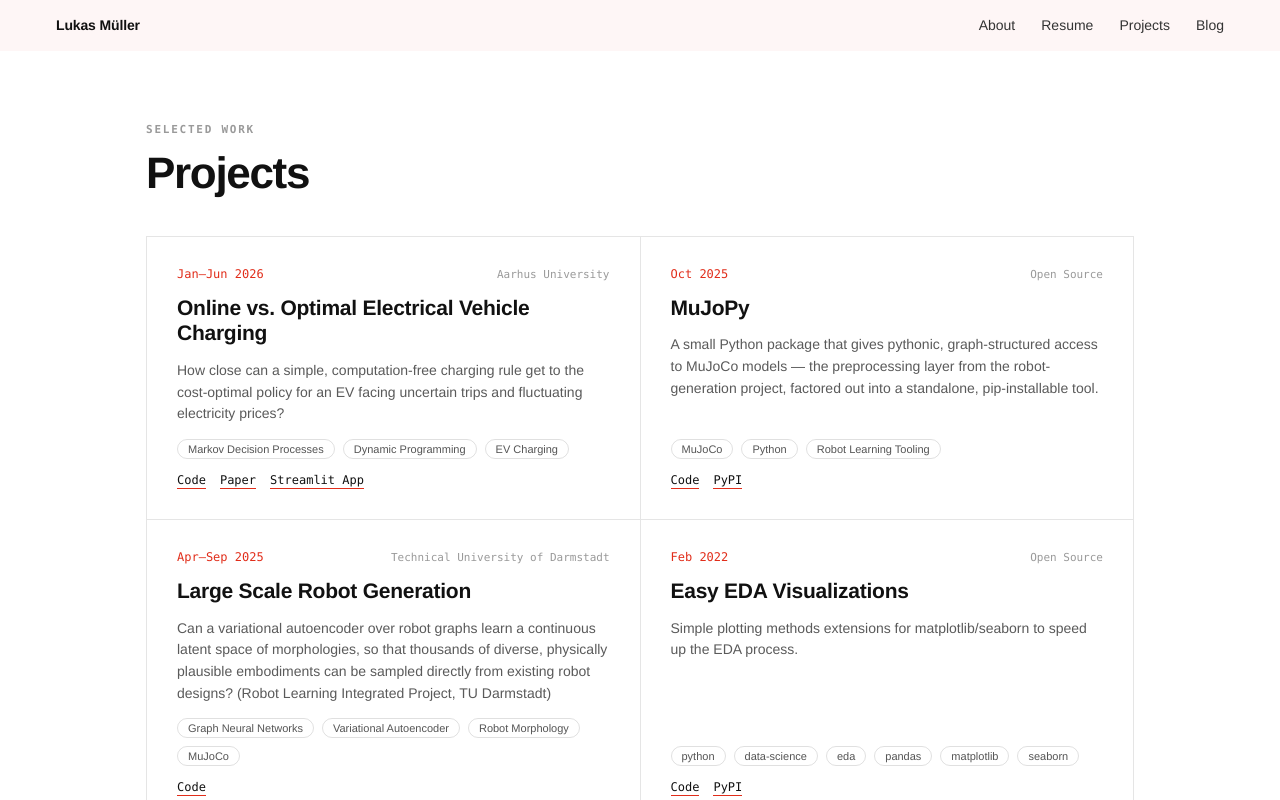
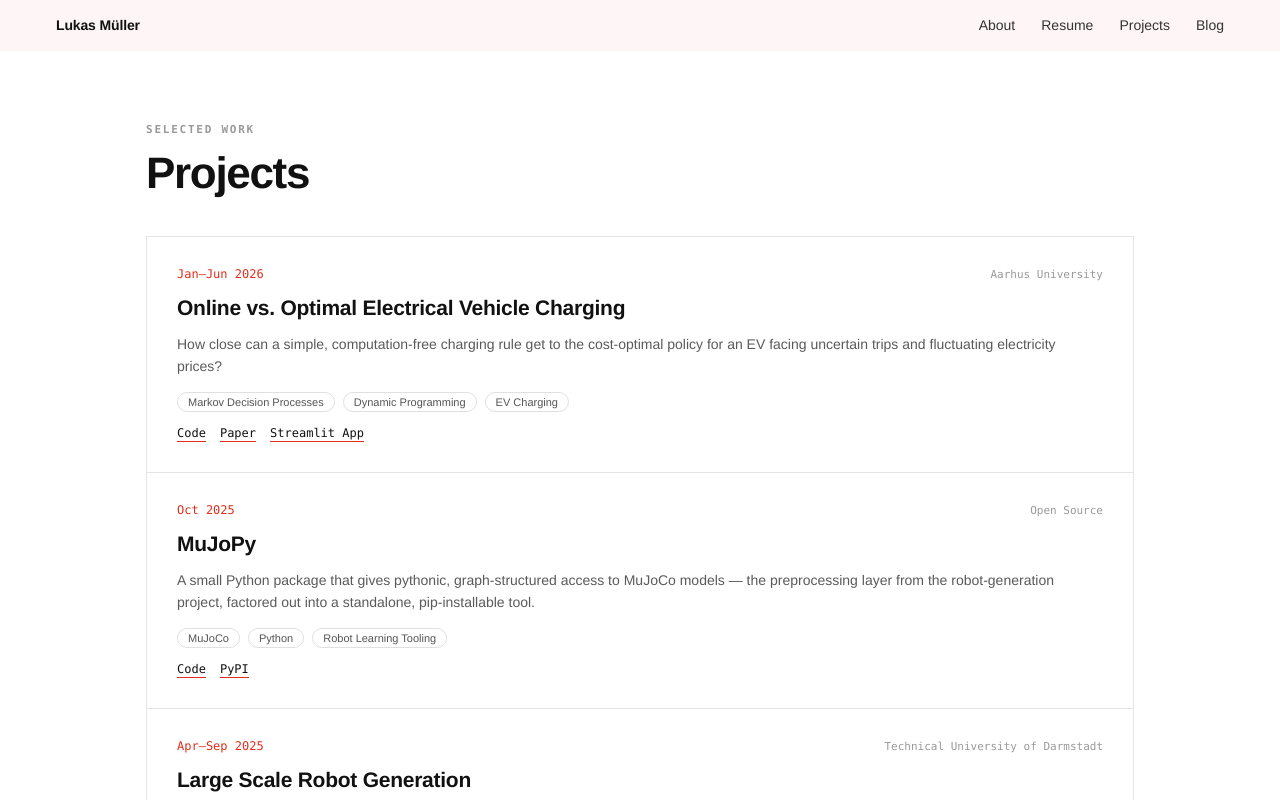
Before and after one commit to lbm2001/portfolio-site, a Next.js app: page /projects in a window 1280 px wide. Shown: the top 800 px of the page. Built offline with nearby package versions, Linux system fonts and the light colour scheme.

Commit message:
chore(projects): update layout

```diff
--- a/app/globals.css
+++ b/app/globals.css
@@ -643,6 +643,12 @@ a {
   color: inherit;
   min-height: 200px;
 }
+.work-list {
+  grid-template-columns: 1fr;
+}
+.work-list .work-card {
+  min-height: 0;
+}
 .work-meta {
   display: flex;
   align-items: baseline;
--- a/app/projects/page.tsx
+++ b/app/projects/page.tsx
@@ -18,7 +18,7 @@ export default function ProjectsPage() {
           <h1 className="page-title">Projects</h1>
         </div>
 
-        <div className="work-grid">
+        <div className="work-grid work-list">
           {projects.map((p) => (
             <ProjectCard key={p.slug} project={p} />
           ))}
--- a/components/Work.tsx
+++ b/components/Work.tsx
@@ -11,7 +11,7 @@ export default function Work() {
         <Link href="/projects">See all →</Link>
       </div>
       <div className="work-grid">
-        {projects.map((p) => (
+        {projects.slice(0, 2).map((p) => (
           <ProjectCard key={p.slug} project={p} />
         ))}
       </div>
```
